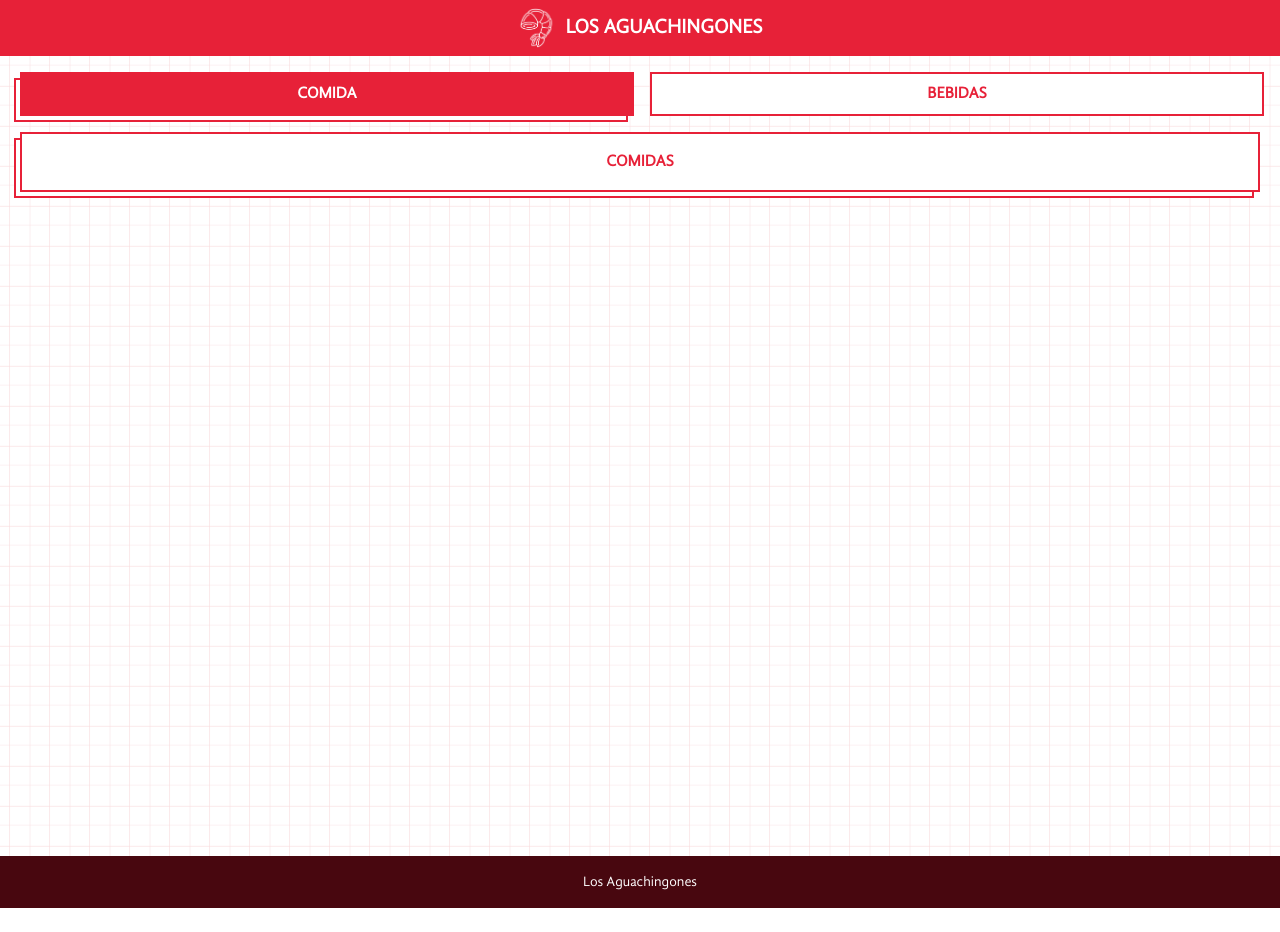
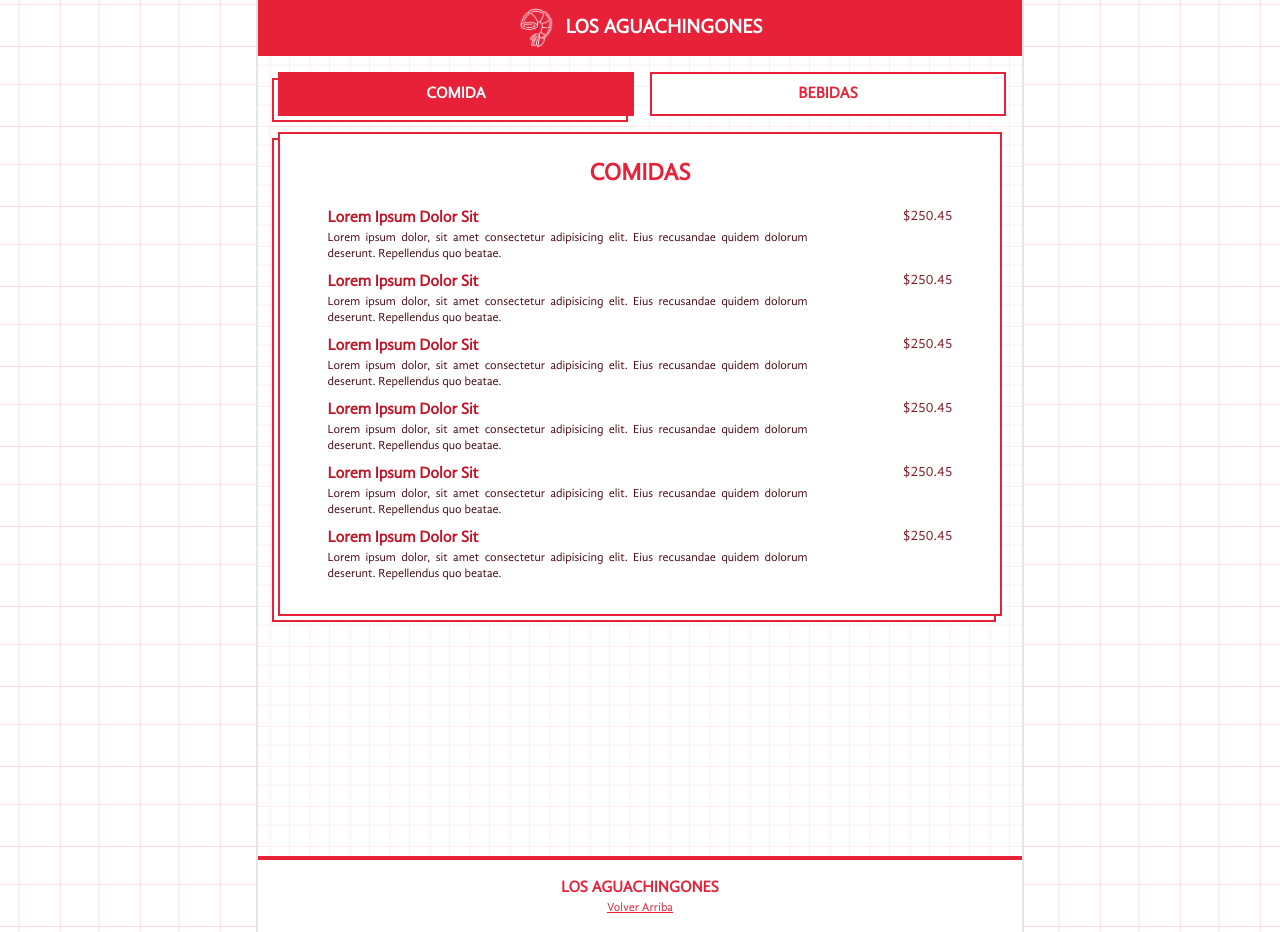
Before and after one commit to CastilloDelgado/menu-aguachingones, a Vue app: page / in a window 1280 px wide. Before the commit the page ends 908 px from the top, so only its background shows below. Built offline with nearby package versions, Linux system fonts and the light colour scheme.

Commit message:
Adding meal description

```diff
--- a/src/App.vue
+++ b/src/App.vue
@@ -4,7 +4,16 @@
 </script>
 
 <template>
-  <Layout>
-    <Menu />
-  </Layout>
+  <div class=" bg-repeat bg-center bg-image">
+    <Layout>
+      <Menu />
+    </Layout>
+  </div>
 </template>
+
+<style scoped>
+.bg-image {
+  background-image: url('./assets/pattern.png');
+  background-size: 80px 80px;
+}
+</style>
--- a/src/components/Footer.vue
+++ b/src/components/Footer.vue
@@ -1,7 +1,6 @@
 <template>
-    <div class="bg-primary-950 text-white py-4 grid place-content-center text-sm ">
-        <p>
-            Los Aguachingones
-        </p>
+    <div class="border-t-4 text-center border-primary-600 bg-white text-primary-600 py-4 grid place-content-center">
+        <p class=" font-bold  uppercase"> Los Aguachingones</p>
+        <p class="text-xs capitalize underline">Volver arriba</p>
     </div>
 </template>
--- a/src/components/Layout.vue
+++ b/src/components/Layout.vue
@@ -3,7 +3,7 @@
 import Footer from "./Footer.vue";
 </script>
 <template>
-    <div class="">
+    <div class="max-w-3xl mx-auto border-x-2 border-neutral-200">
         <Header />
 
         <div class="min-h-[100vh] bg-repeat bg-center bg-image">
--- a/src/components/MealsMenu.vue
+++ b/src/components/MealsMenu.vue
@@ -1,6 +1,21 @@
 <template>
     <div
-        class="py-4 m-1 bg-white border-2 border-primary-600 shadow-[-6px_6px_0px_-2px_#FFFFFF_,_-6px_6px_0px_0px_#e72138]">
-        <p class="uppercase text-center font-bold text-primary-600">Comidas</p>
+        class="py-6 m-1 bg-white border-2 border-primary-600 shadow-[-6px_6px_0px_-2px_#FFFFFF_,_-6px_6px_0px_0px_#e72138]">
+        <p class="uppercase text-center text-2xl font-bold text-primary-600 mb-4">Comidas</p>
+
+        <div v-for="element in [0, 1, 2, 3, 4, 5]" class="flex w-full justify-around mb-2">
+            <div class="w-4/6">
+                <p class="text-medium font-bold text-primary-700 capitalize">Lorem ipsum dolor sit</p>
+                <p class="text-xs text-justify text-primary-950">Lorem ipsum dolor, sit amet consectetur adipisicing
+                    elit. Eius
+                    recusandae quidem
+                    dolorum deserunt.
+                    Repellendus quo beatae.</p>
+            </div>
+            <div class="text-sm justify-end text-primary-900">
+                $250.45
+            </div>
+        </div>
+
     </div>
 </template>
```
